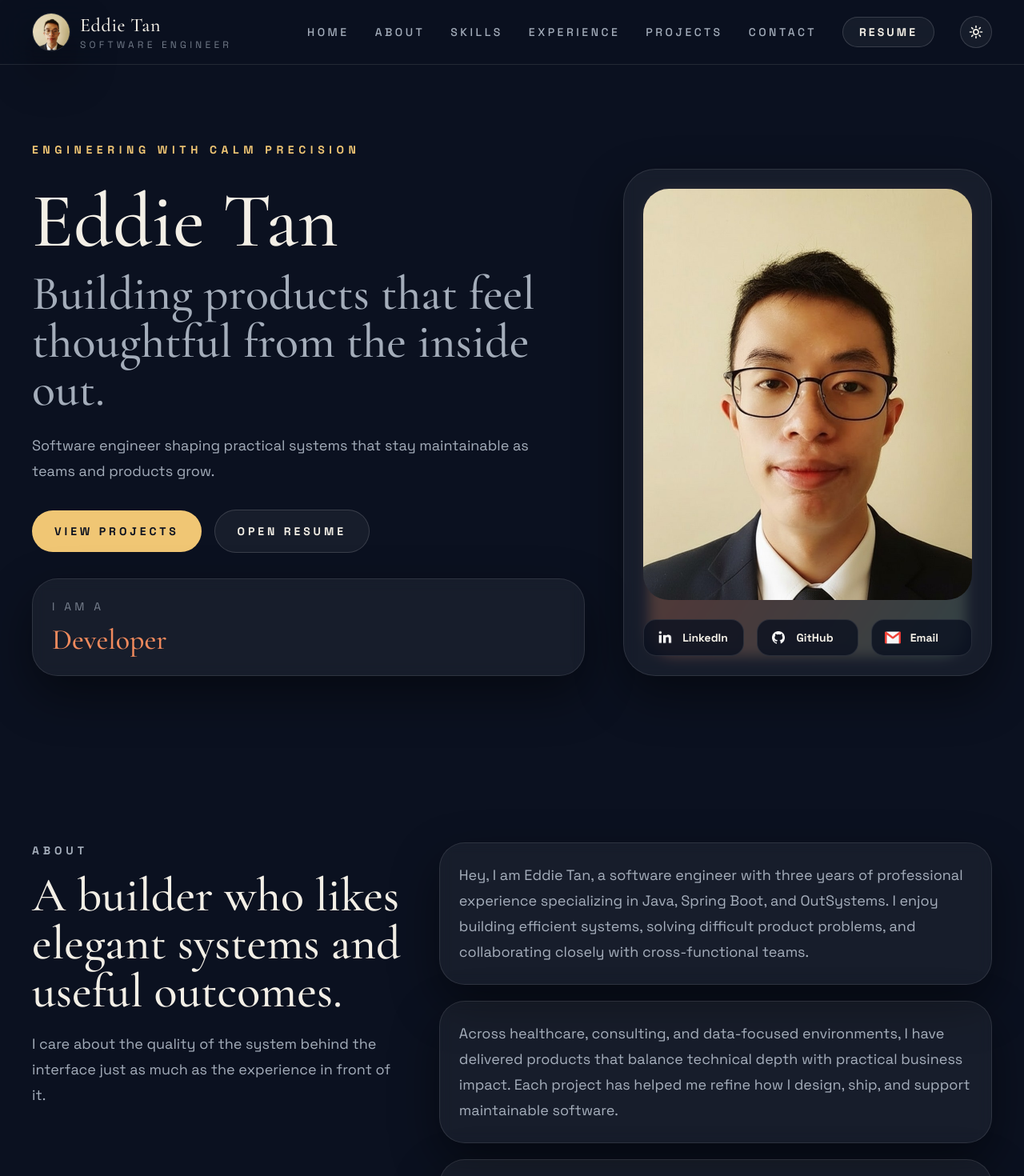
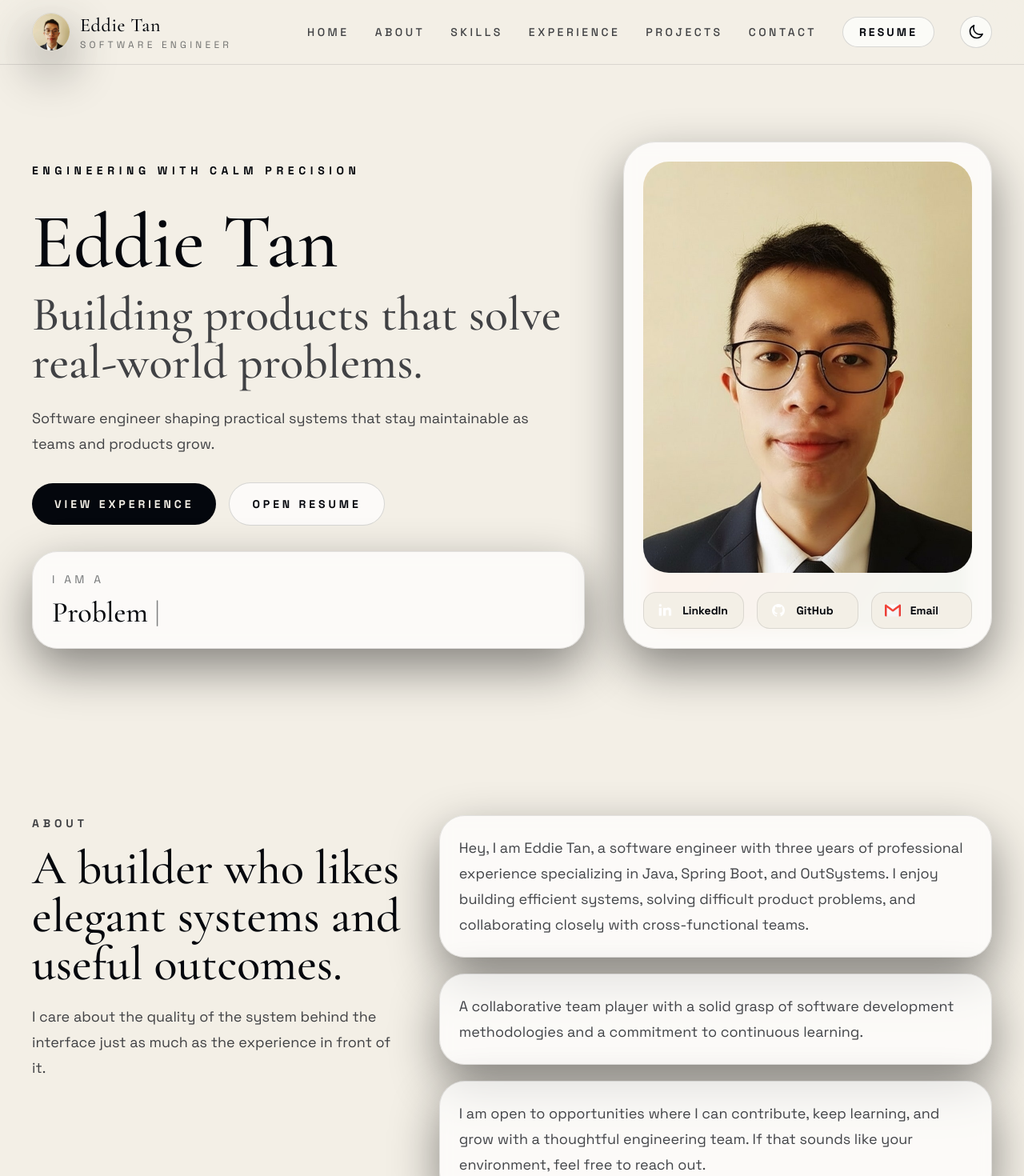
Before and after one commit to EddieTanDJ/Portfolio, a React (Vite) app: page / in a window 1280 px wide. Shown: the top 1470 px of the page at 80% size. Built offline with nearby package versions, Linux system fonts and the light colour scheme.

Commit message:
Update  content

```diff
--- a/src/App.jsx
+++ b/src/App.jsx
@@ -35,10 +35,15 @@ function App() {
         profileImage={hero.profileImage}
       />
       <main>
+        {/* Hero section */}
         <Hero hero={hero} socialLinks={socialLinks} />
+        {/* About section */}
         <About paragraphs={aboutParagraphs} />
+        {/* Skills section */}
         <Skills items={skills} />
+        {/* Experience section */}
         <Experience items={experiences} />
+        {/* Projects section */}
         <Projects items={projects} />
         <Contact formConfig={contactForm} />
       </main>
--- a/src/components/Experience.jsx
+++ b/src/components/Experience.jsx
@@ -7,7 +7,7 @@ export function Experience({ items }) {
   return (
     <section id="experience" className="mx-auto max-w-7xl px-6 py-24 lg:px-10">
       <SectionHeading
-        eyebrow="Experience"
+        eyebrow="Professional Experience"
         title="Work shaped by delivery, modernization, and steady execution."
         description="A snapshot of the environments where I have translated requirements into durable software outcomes."
       />
--- a/src/components/Hero.jsx
+++ b/src/components/Hero.jsx
@@ -4,16 +4,42 @@ import { useTheme } from '../context/ThemeContext'
 
 export function Hero({ hero, socialLinks }) {
   const [activeRole, setActiveRole] = useState(0)
+  const [displayedText, setDisplayedText] = useState('')
+  const [isDeleting, setIsDeleting] = useState(false)
   const { isDark } = useTheme()
+  const [count, setCount] = useState(0)
+  // After render
+  useEffect(() => {
+    const currentWord = hero.roles[activeRole]
+    const typingSpeed = isDeleting ? 40 : 100
+    let timeoutId
 
-  useEffect(() => {
-    const intervalId = window.setInterval(() => {
-      setActiveRole((current) => (current + 1) % hero.roles.length)
-    }, 2200)
+    if (isDeleting) {
+      if (displayedText === '') {
+        setIsDeleting(false)
+        setActiveRole((current) => (current + 1) % hero.roles.length)
+      } else {
+        timeoutId = setTimeout(() => {
+          setDisplayedText(currentWord.substring(0, displayedText.length - 1))
+        }, typingSpeed)
+      }
+    } else {
+      if (displayedText === currentWord) {
+        timeoutId = setTimeout(() => {
+          setIsDeleting(true)
+        }, 2000) // Pause before deleting
+      } else {
+        timeoutId = setTimeout(() => {
+          // Add one character
+          setDisplayedText(currentWord.substring(0, displayedText.length + 1))
+        }, typingSpeed)
+      }
+    }
 
-    return () => window.clearInterval(intervalId)
-  }, [hero.roles.length])
+    return () => clearTimeout(timeoutId)
+  }, [displayedText, isDeleting, activeRole, hero.roles])
 
+  //
   return (
     <section id="home" className="mx-auto max-w-7xl px-6 pb-24 pt-16 lg:px-10 lg:pb-28 lg:pt-24">
       <div className="grid gap-12 lg:grid-cols-[1.2fr_0.8fr] lg:items-end">
@@ -23,7 +49,7 @@ export function Hero({ hero, socialLinks }) {
             <h1 className={`font-display text-6xl leading-[0.92] sm:text-7xl lg:text-8xl ${isDark ? SURFACE_STYLES.text.dark : SURFACE_STYLES.text.light}`}>
               {hero.title}
               <span className={`mt-3 block text-4xl sm:text-5xl lg:text-6xl ${isDark ? SURFACE_STYLES.mutedText.dark : SURFACE_STYLES.mutedText.light}`}>
-                Building products that feel thoughtful from the inside out.
+                Building products that solve real-world problems.
               </span>
             </h1>
             <p className={`max-w-2xl text-lg leading-8 ${isDark ? SURFACE_STYLES.mutedText.dark : SURFACE_STYLES.mutedText.light}`}>{hero.intro}</p>
@@ -48,7 +74,10 @@ export function Hero({ hero, socialLinks }) {
 
           <div className={`rounded-[2rem] border p-6 shadow-card backdrop-blur ${isDark ? SURFACE_STYLES.section.dark : SURFACE_STYLES.section.light}`}>
             <p className={`text-sm uppercase tracking-[0.3em] ${isDark ? SURFACE_STYLES.eyebrowText.dark : SURFACE_STYLES.eyebrowText.light}`}>I am a</p>
-            <p className={`mt-3 font-display text-4xl transition-all duration-300 ${isDark ? 'text-clay' : 'text-ink'}`}>{hero.roles[activeRole]}</p>
+            <p className={`mt-3 font-display text-4xl ${isDark ? 'text-clay' : 'text-ink'}`}>
+              {displayedText}
+              <span className="animate-pulse">|</span>
+            </p>
           </div>
         </div>
 
--- a/src/components/Projects.jsx
+++ b/src/components/Projects.jsx
@@ -7,7 +7,7 @@ export function Projects({ items }) {
   return (
     <section id="projects" className="mx-auto max-w-7xl px-6 py-24 lg:px-10">
       <SectionHeading
-        eyebrow="Selected Work"
+        eyebrow="Selected Project"
         title="Projects that combine curiosity, engineering, and practical problem solving."
         description="A mix of personal and collaborative work across mobile, web, AI, and enterprise-flavored products."
       />
--- a/src/context/ThemeContext.jsx
+++ b/src/context/ThemeContext.jsx
@@ -6,10 +6,10 @@ const ThemeContext = createContext(null)
 export function ThemeProvider({ children }) {
   const [theme, setTheme] = useState(() => {
     if (typeof window === 'undefined') {
-      return THEMES.dark
+      return THEMES.light
     }
 
-    return window.localStorage.getItem(THEME_KEY) ?? THEMES.dark
+    return window.localStorage.getItem(THEME_KEY) ?? THEMES.light
   })
 
   useEffect(() => {
--- a/src/data/content.js
+++ b/src/data/content.js
@@ -39,15 +39,15 @@ export const hero = {
   title: 'Eddie Tan',
   intro: 'Software engineer shaping practical systems that stay maintainable as teams and products grow.',
   roles: ['Developer', 'Problem Solver', 'Software Engineer'],
-  ctaHref: '#projects',
-  ctaLabel: 'View Projects',
+  ctaHref: '#experience',
+  ctaLabel: 'View Experience',
   resumeUrl: 'https://drive.google.com/file/d/1Lgi8ChIBODG97UMWaWmRGeI2TP4h-6xY/view?usp=sharing',
   profileImage: assetPath('assets/png/Eddie.jpg'),
 }
 
 export const aboutParagraphs = [
   'Hey, I am Eddie Tan, a software engineer with three years of professional experience specializing in Java, Spring Boot, and OutSystems. I enjoy building efficient systems, solving difficult product problems, and collaborating closely with cross-functional teams.',
-  'Across healthcare, consulting, and data-focused environments, I have delivered products that balance technical depth with practical business impact. Each project has helped me refine how I design, ship, and support maintainable software.',
+  'A collaborative team player with a solid grasp of software development methodologies and a commitment to continuous learning.',
   'I am open to opportunities where I can contribute, keep learning, and grow with a thoughtful engineering team. If that sounds like your environment, feel free to reach out.',
 ]
 
```
Also changed, not shown: 2 other files (tests, documents, lock files or other folders).
